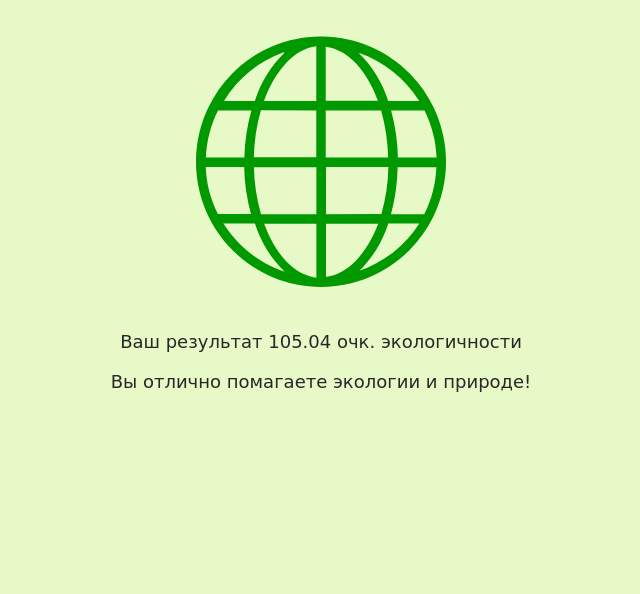
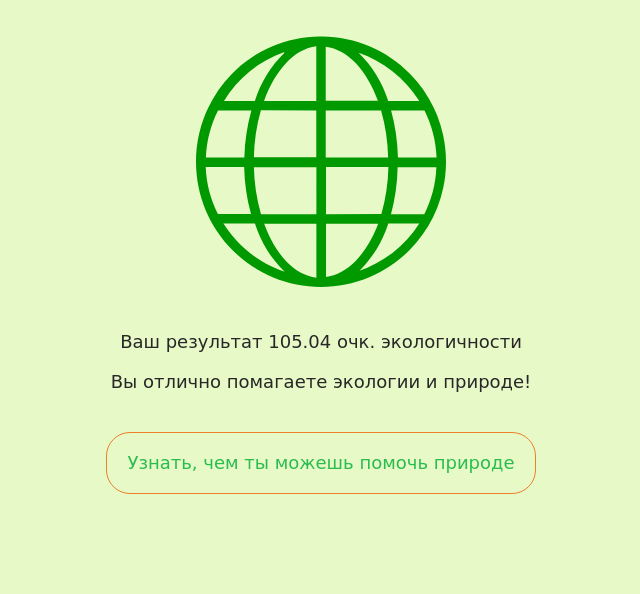
Before and after one commit to VXT08/-, a Flask app: page /1/1/1 in a window 1280 px wide. Shown: the part 656-1250 px from the top of the page, without its empty margins (319-959 px from the left). Before the commit the page ends 1048 px from the top, so only its background shows below. Run offline with Flask 3, Linux system fonts and the light colour scheme.

Commit message:
Add files via upload

```diff
--- a/flsk-main/project/main.py
+++ b/flsk-main/project/main.py
@@ -21,7 +21,7 @@ def info():
 @app.route('/test')
 def test():
     return render_template("test.html")
-app.run()
+
 
 
 def result_calculate(size, lights, device):
@@ -34,7 +34,7 @@ def result_calculate(size, lights, device):
 #Первая страница
 @app.route('/start')
 def start():
-    return render_template('start.html')
+    return render_template("start.html")
 #Вторая страница
 @app.route('/<size>')
 def lights(size):
@@ -61,3 +61,5 @@ def end(size, lights, device):
                                                     int(device)
                                                     )
                         )
+
+app.run()
--- a/flsk-main/project/templates/end.html
+++ b/flsk-main/project/templates/end.html
@@ -31,12 +31,6 @@
         <spanя>У вас обычный образ жизни образ жизни!</span>
         <spanя>Советуем немного осведомиться, для помощи природе</span>
         <p></p>
-        <li class="list__item">
-            <a href="info">
-                <img class="item__img" src="../static/img/greenlight.png" alt="home">
-                <span>Узнать, чем ты можешь помочь природе</span></a>
-            </li>
-
 
         {%elif result >= 300%}
         <img class="rez__img" src="../../static/img/planet_bad.svg" alt="">
@@ -44,13 +38,19 @@
         <spanя>У вас неэкологичный образ жизни!</span>
         <spanя>Советуем как-либо поменять его</span>
         <p></p>
-        <li class="list__item">
-            <a href="info">
-                <img class="item__img" src="../static/img/greenlight.png" alt="home">
-                <span>Узнать, чем ты можешь помочь природе</span></a>
-            </li>
+
         {%endif%}
+
     </div>
+    <br>
+    <br>
+    <ul class="list">
+      <li class="list__item">
+        <a target="_blank" href="index">
+          <span>Узнать, чем ты можешь помочь природе</span>
+        </a>
+      </li>
+    </ul>
     {% endblock %}
   </main>
   <footer>
```
